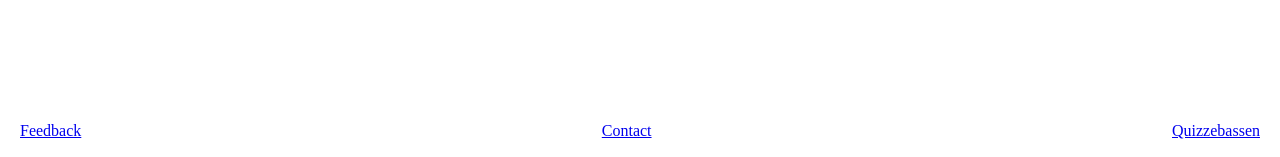
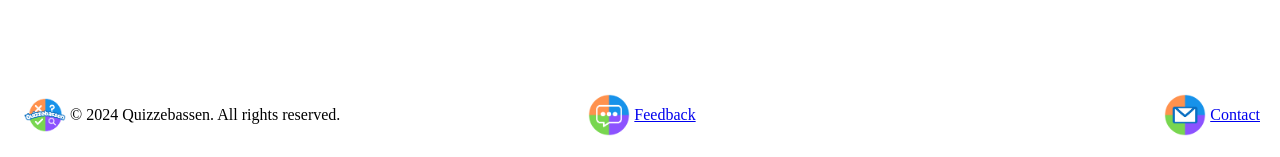
Before and after one commit to fullstack-super-team/frontend, a Vue app: page /feedback in a window 1280 px wide. Shown: the part 640-797 px from the top of the page. Built offline with nearby package versions, Linux system fonts and the light colour scheme.

Commit message:
Refactor: user information backend

```diff
--- a/src/components/Footer.vue
+++ b/src/components/Footer.vue
@@ -3,9 +3,18 @@
 
 <template>
   <footer>
-    <RouterLink to="/feedback">Feedback</RouterLink>
-    <RouterLink to="/">Contact</RouterLink>
-    <RouterLink to="/">Quizzebassen</RouterLink>
+    <div class="footer-section left">
+      <img src="@/assets/QBlogo.png" alt="Quiz Bear Logo" class="logo" />
+      <p>&copy; 2024 Quizzebassen. All rights reserved.</p>
+    </div>
+    <div class="footer-section center">
+      <img src="@/assets/feedback.png" alt="Feedback logo" class="logo" />
+      <RouterLink to="/feedback" class="footer-link">Feedback</RouterLink>
+    </div>
+    <div class="footer-section right">
+            <img src="@/assets/contact.png" alt="Contact Logo" class="logo" />
+      <a href="mailto:support@quizzebassen.com" class="footer-link">Contact</a>
+    </div>
   </footer>
 </template>
 
@@ -13,9 +22,36 @@
 footer {
   width: 100%;
   display: flex;
+  align-items: center;
   padding: 20px;
-  padding-left: 20px;
   justify-content: space-between;
 }
 
+.footer-section {
+  display: flex;
+  flex: 1;
+  align-items: center;
+  justify-content: center;
+}
+
+.logo {
+  width: 10vw;
+  height: auto;
+  min-width: 50px;
+  max-width: 50px;
+}
+
+.footer-section.left {
+  justify-content: flex-start;
+  flex-grow: 1;
+}
+
+.footer-section.center {
+  flex-grow: 1;
+}
+
+.footer-section.right {
+  justify-content: flex-end;
+  flex-grow: 1;
+}
 </style>
```
